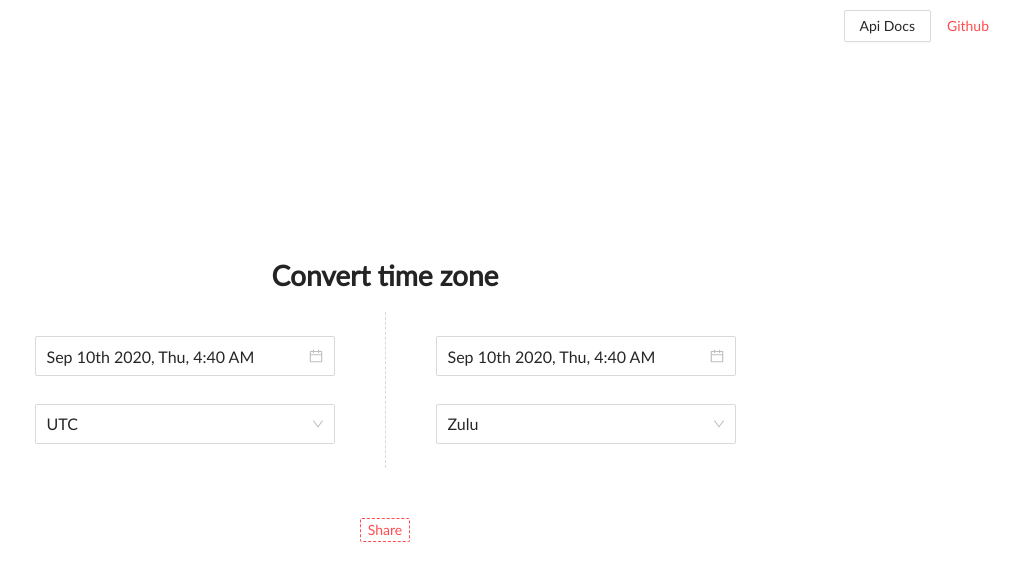
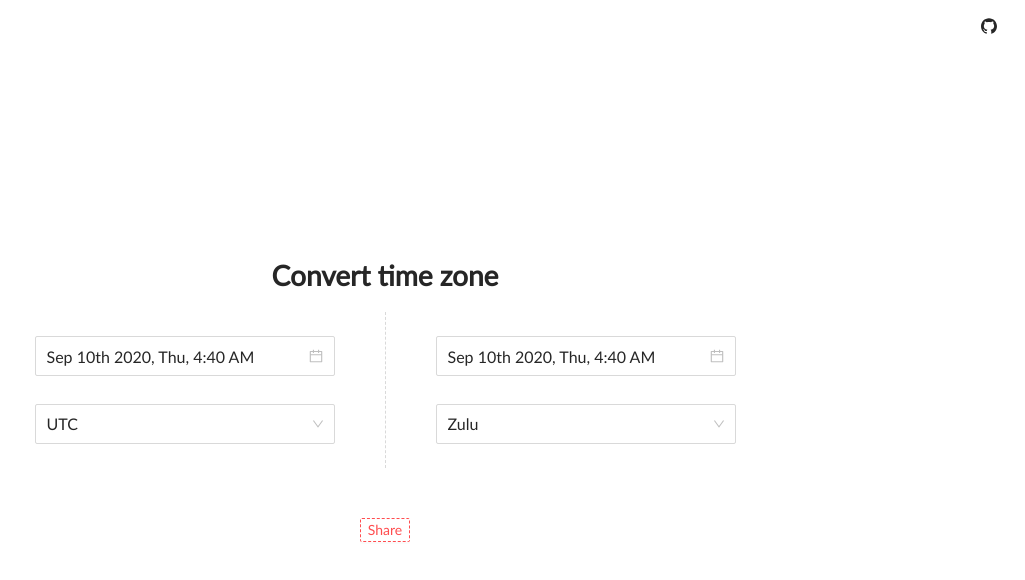
Before and after one commit to saketh-kowtha/time-zone-converter, a Next.js app: page / in a window 1280 px wide. Shown: the top 580 px of the page, without its empty margins (255-1280 px from the left). Built offline with nearby package versions, Linux system fonts and the light colour scheme.

Commit message:
Add github button

```diff
--- a/src/components/ApiUsage.js
+++ b/src/components/ApiUsage.js
@@ -1,22 +1,14 @@
+import { GithubFilled } from '@ant-design/icons'
 import { Button } from 'antd'
-import { useRouter } from 'next/router'
 import styled from 'styled-components'
 
 export default function APIUsageButton() {
-    const { push: routerPush } = useRouter()
-
-    const navigateToApiDocs = () => routerPush('https://github.com/saketh-kowtha/time-zone-converter#api-usage')
-
-    const navigateToGithub = () => routerPush('https://github.com/saketh-kowtha/time-zone-converter')
-
     return (
         <ButtonContainer>
-            <Button onClick={navigateToApiDocs} type="ghost">
-                Api Docs
-            </Button>
-            <Button onClick={navigateToGithub} type="link" danger>
-                Github
-            </Button>
+            {/* <Button target={'_self'} href='https://github.com/saketh-kowtha/time-zone-converter#api-usage' type='link'>
+                Api usage
+            </Button> */}
+            <Button target={'_blank'} href='https://github.com/saketh-kowtha/time-zone-converter' icon={<GithubFilled />} type="text"></Button>
         </ButtonContainer>
     )
 }
--- a/src/components/Heading.js
+++ b/src/components/Heading.js
@@ -3,7 +3,6 @@ import Typography from 'antd/lib/typography'
 
 const Heading = styled(Typography.Title)`
     &.ant-typography {
-        color: #242424;
         margin-bottom: 20px;
         font-size: 28px;
     }
```
